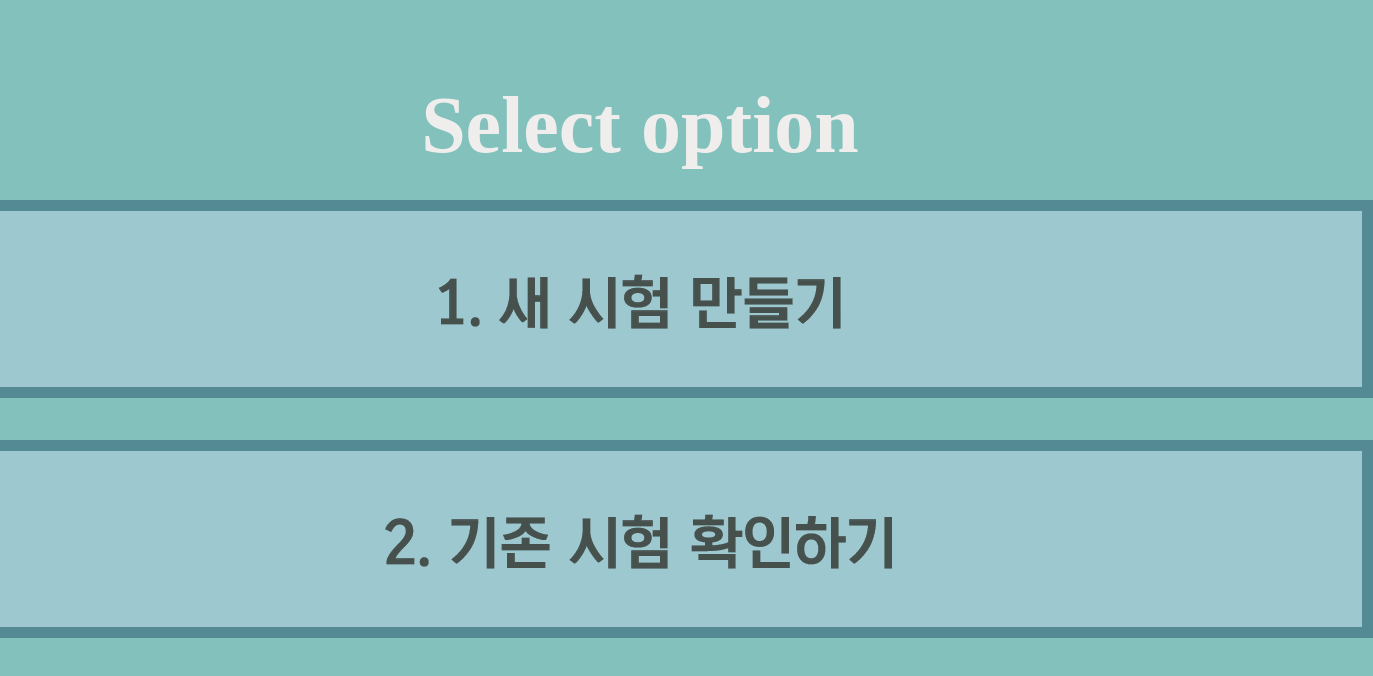
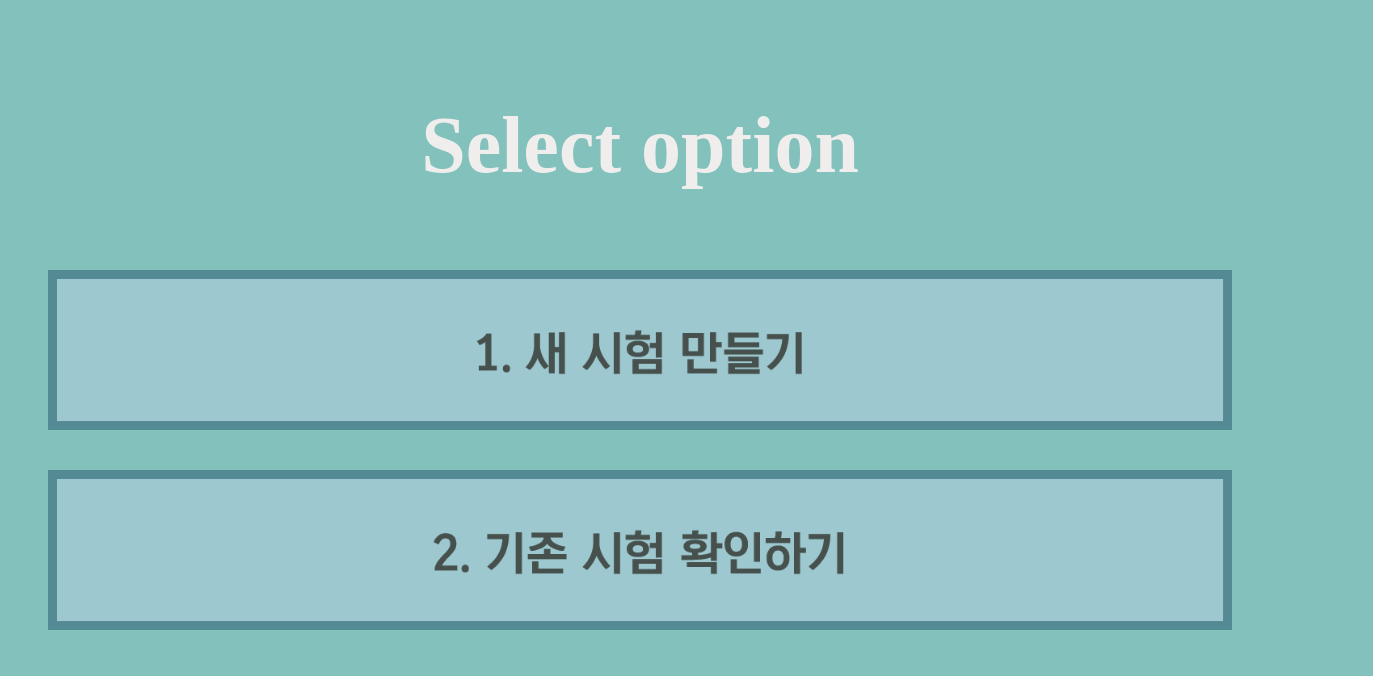
Before and after one commit to oss-nocheat/nocheat-legacy, a website: page professor.html in a window 1280 px wide. Shown: the whole page, 1373 px wide, since content can reach past the window. Drawn offline with Linux system fonts and the light colour scheme.

Commit message:
크기 비율 고침

```diff
--- a/professor.html
+++ b/professor.html
@@ -11,27 +11,32 @@
             position:absolute;
             top:50%;
             left:50%;
-            margin-left:-732.5px;
-            margin-top:-200px;
+            margin-left:-591.92px;
+            margin-top:-350px;
             display:grid;
-            grid-template-rows: 200px 200px;
+            grid-template-rows: 220px 160px 160px;
         }
+
+
+
     </style>
 </head>
 <body>
-<p style="text-align:center; font-size:80px; font-family:Impact Roman; font-weight: bold; color:#EFEEED; margin-bottom: -30px">
+
+<div id="grid">
+<p style="text-align:center; font-size:80px; font-family:Impact Roman; font-weight: bold; color:#EFEEED; margin-top: 50px;">
     Select option
 </p>
 
-<div id="grid">
+
     <div>
         <a href="prof_1.html" height="2" width="2" >
-            <img src="/assets/img/prof-1.png" alt="새로운 시험 만들기">
+            <img src="/assets/img/prof-1.png" alt="새로운 시험 만들기" height="160">
         </a>
     </div>
     <div style="padding-top: 40px">
         <a href="prof_2.html" height="2" width="2" >
-            <img src="/assets/img/prof-2.png" alt="기존 시험 확인하기" >
+            <img src="/assets/img/prof-2.png" alt="기존 시험 확인하기" height="160">
         </a>
     </div>
 </div>
```
